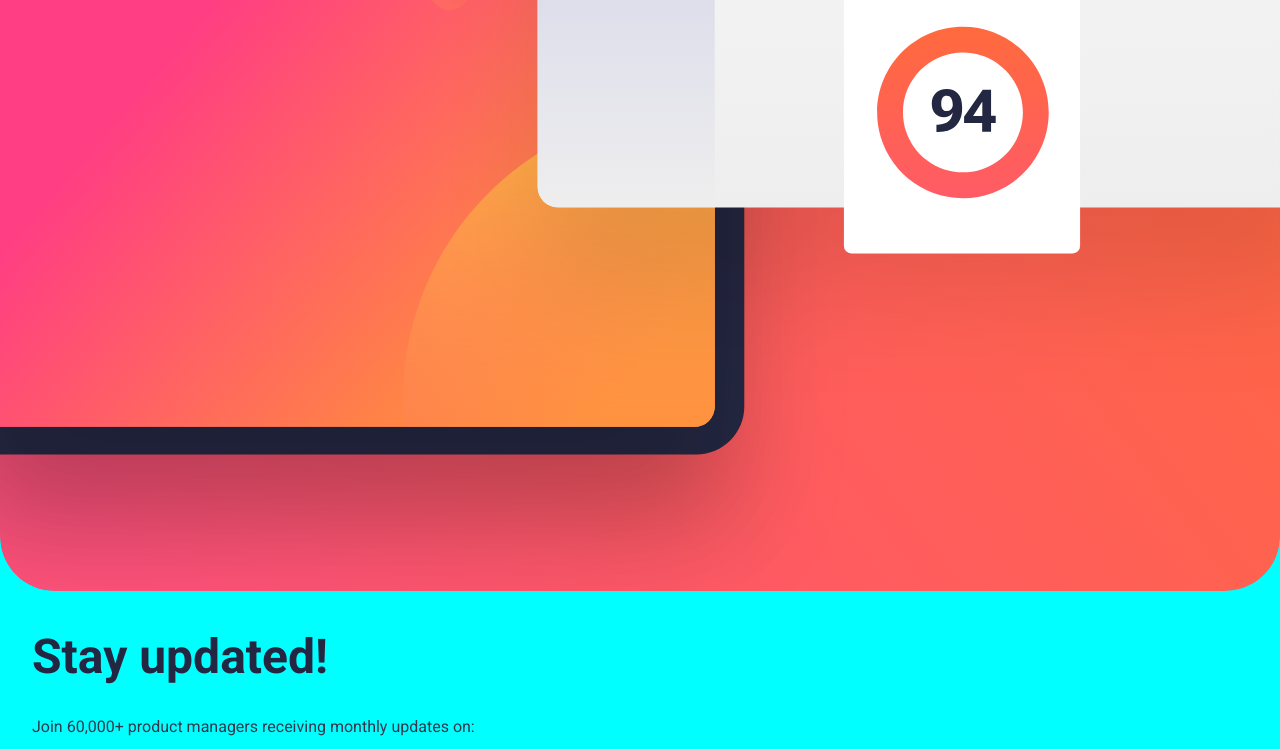
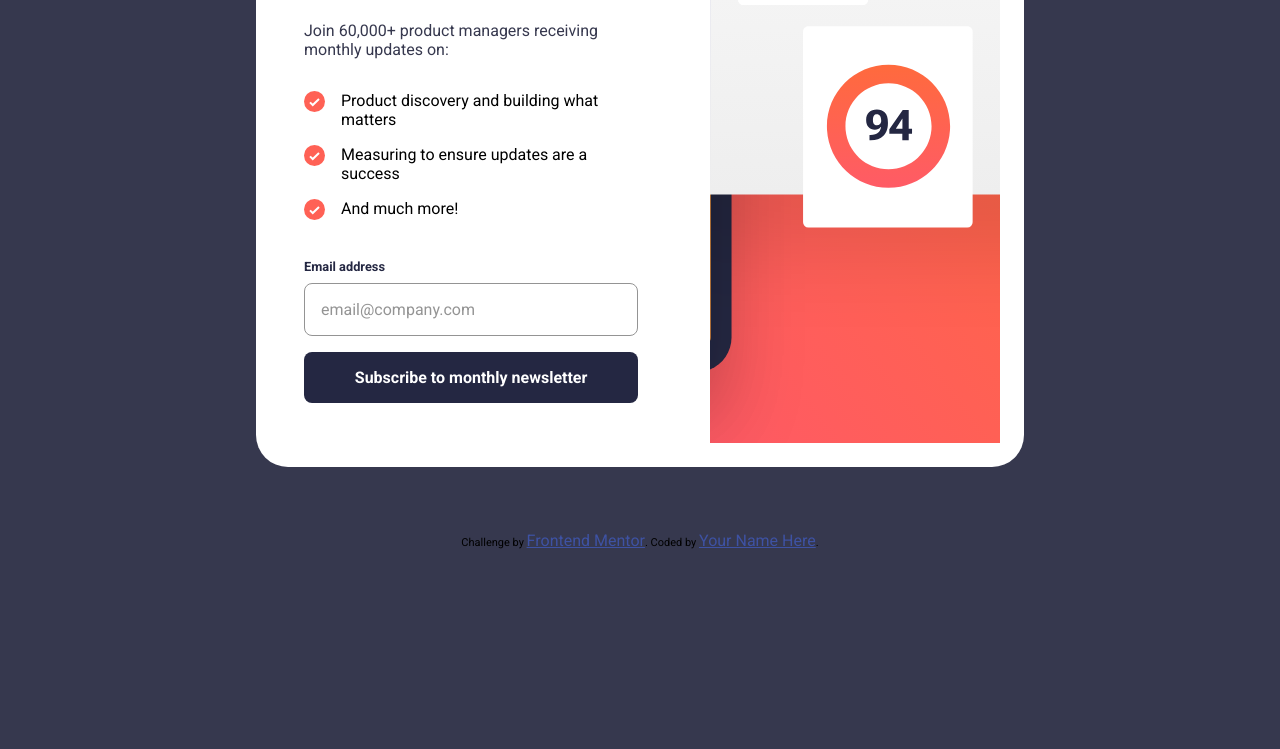
Before and after one commit to jimfromIT/newsletter-sign-up, a plain HTML site: page index.html in a window 1280 px wide. Shown: the part 378-1127 px from the top of the page. After the commit the page ends 928 px from the top, so only its background shows below. Drawn offline with Linux system fonts and the light colour scheme.

Commit message:
final commit
mobile design + desktop design + form with validation

```diff
--- a/functions.js
+++ b/functions.js
@@ -34,9 +34,15 @@ form.addEventListener("submit", function (e) {
     }
     if (isValid) {
         document.getElementById("signup").style.display = "none";
+        document.getElementById("successMsg").style.display = "flex";
         document.getElementById("successMsg").innerHTML = `
+        <div class="success-content">
+        <div class="success-img">
+            <img src="images/icon-success.svg" alt="signed-up-icon">
+        </div>
         <h1>Thanks for subscribing!</h1>
-        <p>A confirmation email has been sent to ${email.value}. Please open it and click the button inside to confirm your subscription. </p>
-        <button class="dismiss-btn" onclick="location.reload();" id="dismissBtn">Dismiss message</button>`;
+        <p>A confirmation email has been sent to <strong>${email.value}</strong>. Please open it and click the button inside to confirm your subscription. </p>
+        <button class="dismiss-btn" onclick="location.reload();" id="dismissBtn">Dismiss message</button>
+        </div>`;
     }
 });
--- a/index.html
+++ b/index.html
@@ -14,19 +14,21 @@
 
 <!-- Sign-up form start -->
 <main class="container">
-  <div class="top-img"><img src="images/illustration-sign-up-mobile.svg" alt="illustration"></div>
   <form id="signup"class="signup-form">
+  <div class="top-img"><img class="mobile" src="images/illustration-sign-up-mobile.svg" alt="illustration-mobile"><img class="desktop" src="images/illustration-sign-up-mobile.svg" alt="illustration-desktop"></div>
+  <div class="form-content">
     <h1>Stay updated!</h1>
     <p>Join 60,000+ product managers receiving monthly updates on:</p>
     <ul>
-    <li>Product discovery and building what matters</li>
-    <li>Measuring to ensure updates are a success</li>
-    <li>And much more!</li>
+      <li class="list-item">Product discovery and building what matters</li>
+      <li class="list-item">Measuring to ensure updates are a success</li>
+      <li class="list-item">And much more!</li>
     </ul>
     <label for="email">Email address</label>
     <span id="email-error" class="error-msg"></span><br>
     <input type="text" id="email" name="email" placeholder="email@company.com"><br>
     <input type="submit" name="submit" value="Subscribe to monthly newsletter">
+  </div>
   </form>
 </main>
 <!-- Sign-up form end -->
--- a/styling.css
+++ b/styling.css
@@ -9,9 +9,7 @@ body{
     overflow-x: hidden;
     background-color: hsl(0, 0%, 100%);
 }
-.signup-form{
-    padding: 0 4rem 0 2rem;
-}
+
 img{
     min-width: 100%;
 }
@@ -19,40 +17,161 @@ img{
     margin: 0;
     width: 100%;
 }
+.mobile{
+    display: block;
+}
+.desktop{
+    display: none;
+}
+.form-content{
+    padding: 0 2rem;
+}
 h1{
-    font-size: 3rem;
+    font-size: 2.8rem;
     color: hsl(234, 29%, 20%);
 }
 p{
     color: hsl(235, 18%, 26%);
     font-weight: 400;
+    padding: 0 1rem 1rem 0;
 }
 ul{
-    padding: 0 0 0 1.5rem;
+    padding: 0;
 }
-li{
-    padding: 0 0 1rem 1rem;
+.list-item{
+    padding: 0 2rem 1rem 0;
+    display: flex;
+}
+.list-item::before{
+    content:url(images/icon-list.svg);
+    padding-right: 1rem;
+}
+label{
+    color: hsl(234, 29%, 20%);
+    font-weight: 700;
+    font-size: 0.8rem;
+}
+input[type="text"]{
+    margin-top: 0.5rem;
+    width: 100%;
+    padding: 1rem;
+    border-radius: 0.5rem;
+    border: 1px solid hsl(0, 0%,58%);
+}
+input[type="text"]::placeholder{
+color: hsl(0, 0%,58%);
+}
+.invalid{
+background-color: hsl(4, 100%, 67%, 0.25);
+}
+input[type="text"].invalid::placeholder{
+    color: hsl(4, 100%, 67%);
+}
+input[type="text"].invalid{
+    color: hsl(4, 100%, 67%);
 }
 
-li::marker{
-    content:url(images/icon-list.svg);
+input[type="submit"], .dismiss-btn{
+    width: 100%;
+    margin-top: 1rem;
+    padding: 1rem;
+    border: none;
+    color: hsl(0, 0%, 100%);
+    background-color: hsl(234, 29%, 20%);
+    font-weight: 700;
+    border-radius: 0.5rem;
 }
-.invalid{
-background-color: pink;
+.error-msg{
+    color: hsl(4, 100%, 67%);
+    font-size: 0.8rem;
+    float: right;
+    font-weight: 700;
 }
-.invalid::placeholder{
-    color: red;
+.success-msg{
+    display: none;
+    flex-direction: column;
+    justify-content: center;
+    padding: 50% 2rem;
 }
-
-.error-msg{
-    color: red;
+.success-img{
+    width: 20%;
 }
-
-.attribution { font-size: 11px; text-align: center; }
-.attribution a { color: hsl(228, 45%, 44%); }
+.success-img img{
+    width: auto;
+}
+.attribution {
+    font-size: 11px; text-align: center;
+    margin: 4rem 0 0 0;
+}
+.attribution a {
+    color: hsl(228, 45%, 44%);
+}
 
 @media screen and (min-width: 600px){
     body{
-        background-color: aqua;
+        background-color: hsl(235, 18%, 26%);
+    }
+    .container{
+        display: flex;
+        justify-content: center;
+        margin-top: 10%;
+    }
+    .signup-form{
+        background-color: hsl(0, 0%, 100%);
+        display: flex;
+        flex-direction: row-reverse;
+        width: 60%;
+        border-radius: 2rem;
+    }
+    .mobile{
+        display: none;
+    }
+    .desktop{
+        display: block;
+    }
+    .top-img{
+        margin: 1.5rem;
+        width: 50%;
+        overflow: hidden;
+        vertical-align: middle;
+        position: relative;
+    }
+    img.desktop {
+        height: 104%;
+        position: absolute;
+        right: -40%;
+    }
+    .form-content{
+        padding: 4rem 3rem;
+    }
+    h1{
+        font-size: 3.5rem;
+    }
+    .form-content p {
+        padding-right: 0;
+    }
+    .list-item{
+        padding: 0 0 1rem 0;
+    }
+    input[type="submit"]:hover, .dismiss-btn:hover{
+        background: linear-gradient(to right, hsl(4, 100%, 67%), hsl(26, 91%, 62%));
+        box-shadow: hsl(4, 100%, 67%, 0.5) 0px 20px 30px;
+    }
+    .success-msg{
+        padding: 0 0;
+        align-items: center;
+    }
+    .success-content{
+        background-color: white;
+        width: 32%;
+        padding: 2rem 3rem 4rem 3rem;
+        border-radius: 2rem;
+    }
+    .success-content h1{
+        margin-bottom: 0;
+        font-size: 3rem;
+    }
+    .success-content p{
+        padding: 0;
     }
 }
```
Lines whose indentation alone changed are shown as unchanged.
